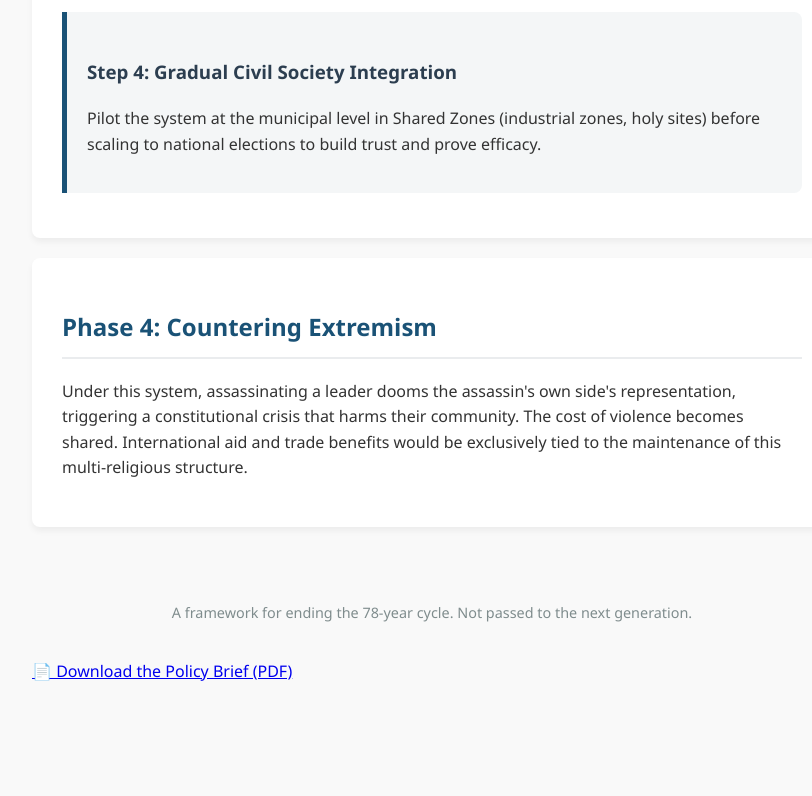
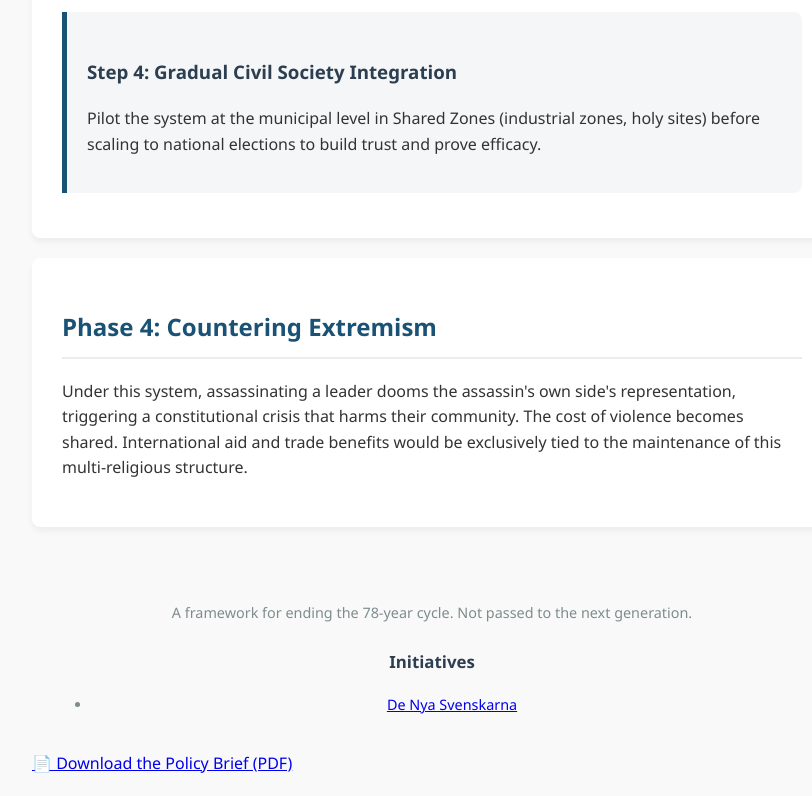
Before and after one commit to V-opinion/peace-playbook, a plain HTML site: page index.html in a window 1280 px wide. Shown: the part 2238-3034 px from the top of the page, without its empty margins (208-1020 px from the left). Before the commit the page ends 2942 px from the top, so only its background shows below. Drawn offline with Linux system fonts and the light colour scheme.

Commit message:
Add initiatives section to footer in index.html

```diff
--- a/index.html
+++ b/index.html
@@ -85,6 +85,11 @@
 
     <footer>
         <p>A framework for ending the 78-year cycle. Not passed to the next generation.</p>
+        <h3>Initiatives</h3>
+        <ul>
+            <li><a href="https://www.multireligionvalsystem.eu.org/de-nya-svenskarna/">De Nya Svenskarna</a></li>
+            <!-- Other initiative links -->
+        </ul>
     </footer>
     <!-- Download Button Section -->
     <div class="download-container">
```
